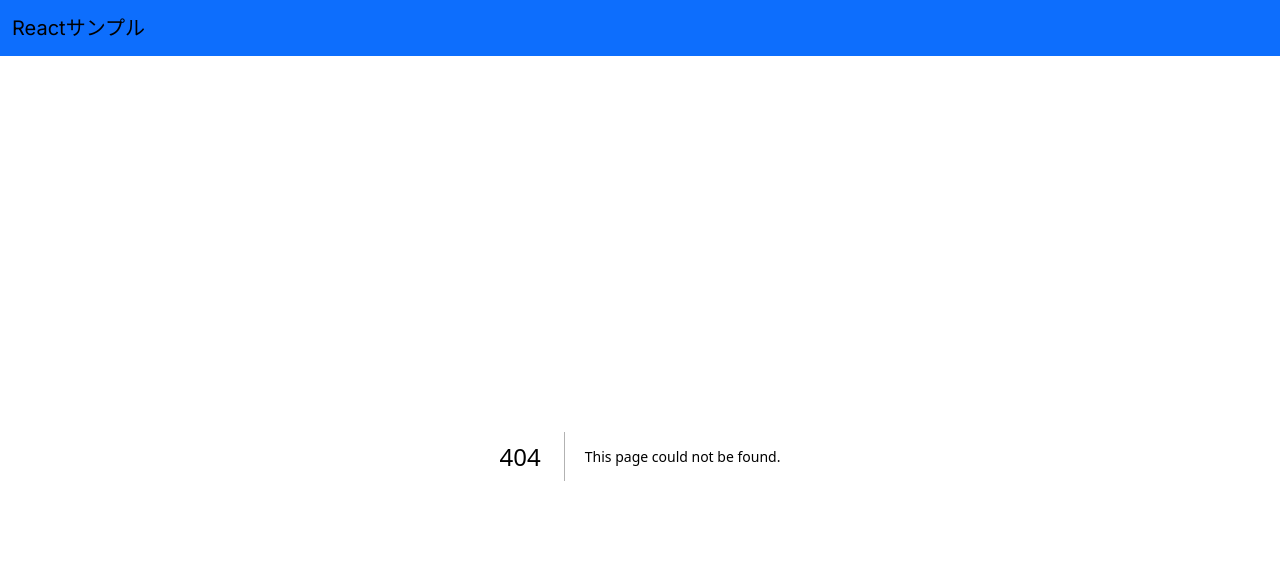
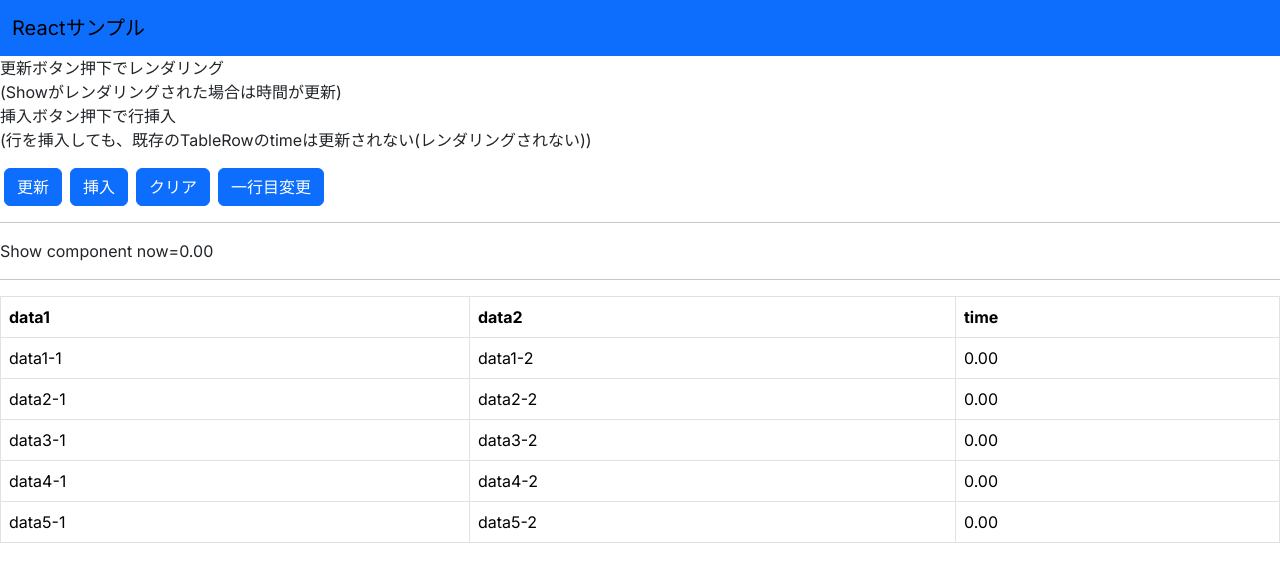
Before and after one commit to 310ken1/react-sample, a Next.js app: page /table in a window 1280 px wide. Before the commit this address had no page. Shown: the top 582 px of the page. Built offline with nearby package versions, Linux system fonts and the light colour scheme.

Commit message:
テーブルに行を追加した際のレンダリング抑止を追加

```diff
--- a/src/app/page.tsx
+++ b/src/app/page.tsx
@@ -23,6 +23,8 @@ export default function Home() {
 
       <p>レンダリング</p>
       <Link href="/rendering">レンダリングの抑止</Link>
+      <br />
+      <Link href="/table">テーブルに行を追加した際のレンダリング抑止</Link>
     </main>
   );
 }
--- /dev/null
+++ b/src/app/table/page.tsx
@@ -0,0 +1,104 @@
+"use client";
+
+import React from "react";
+import { useState } from "react";
+import { Button } from "react-bootstrap";
+import Table from "react-bootstrap/Table";
+
+function Show(): JSX.Element {
+  const now = performance.now();
+  return <>{`Show component now=${now.toFixed(2)}`}</>;
+}
+
+function TableRow({
+  index,
+  data,
+}: Readonly<{
+  index: number;
+  data: { data1: string; data2: string };
+}>): JSX.Element {
+  const now = performance.now();
+  return (
+    <tr key={index}>
+      <td>{data.data1}</td>
+      <td>{data.data2}</td>
+      <td>{now.toFixed(2)}</td>
+    </tr>
+  );
+}
+
+const MemoTableRow = React.memo(TableRow);
+
+let index = 1;
+const master_dataset = [
+  { id: index++, data1: "data1-1", data2: "data1-2" },
+  { id: index++, data1: "data2-1", data2: "data2-2" },
+  { id: index++, data1: "data3-1", data2: "data3-2" },
+  { id: index++, data1: "data4-1", data2: "data4-2" },
+  { id: index++, data1: "data5-1", data2: "data5-2" },
+];
+
+export default function TablePage() {
+  const [update, setUpdate] = useState<number>(0);
+  const [dataset, setDataset] = useState<
+    { id: number; data1: string; data2: string }[]
+  >([...master_dataset]);
+
+  return (
+    <>
+      <p>
+        更新ボタン押下でレンダリング
+        <br />
+        (Showがレンダリングされた場合は時間が更新)
+        <br />
+        挿入ボタン押下で行挿入
+        <br />
+        (行を挿入しても、既存のTableRowのtimeは更新されない(レンダリングされない))
+      </p>
+      <Button className="mx-1" onClick={() => setUpdate(update + 1)}>
+        更新
+      </Button>
+      <Button
+        className="mx-1"
+        onClick={() => {
+          const id = index++;
+          dataset.push({ id: id, data1: `data${id}-1`, data2: `data${id}-2` });
+          setDataset([...dataset]);
+        }}
+      >
+        挿入
+      </Button>
+      <Button className="mx-1" onClick={() => setDataset([...master_dataset])}>
+        クリア
+      </Button>
+      <Button
+        className="mx-1"
+        onClick={() => {
+          // 更新を反映するにはid(key)を変更する
+          dataset[0].id = index++;
+          dataset[0].data1 = "data1-changed";
+          setDataset([...dataset]);
+        }}
+      >
+        一行目変更
+      </Button>
+      <hr />
+      <Show />
+      <hr />
+      <Table bordered hover>
+        <thead>
+          <tr>
+            <th>data1</th>
+            <th>data2</th>
+            <th>time</th>
+          </tr>
+        </thead>
+        <tbody>
+          {dataset.map((data, index) => (
+            <MemoTableRow key={data.id} index={index} data={data} />
+          ))}
+        </tbody>
+      </Table>
+    </>
+  );
+}
```
